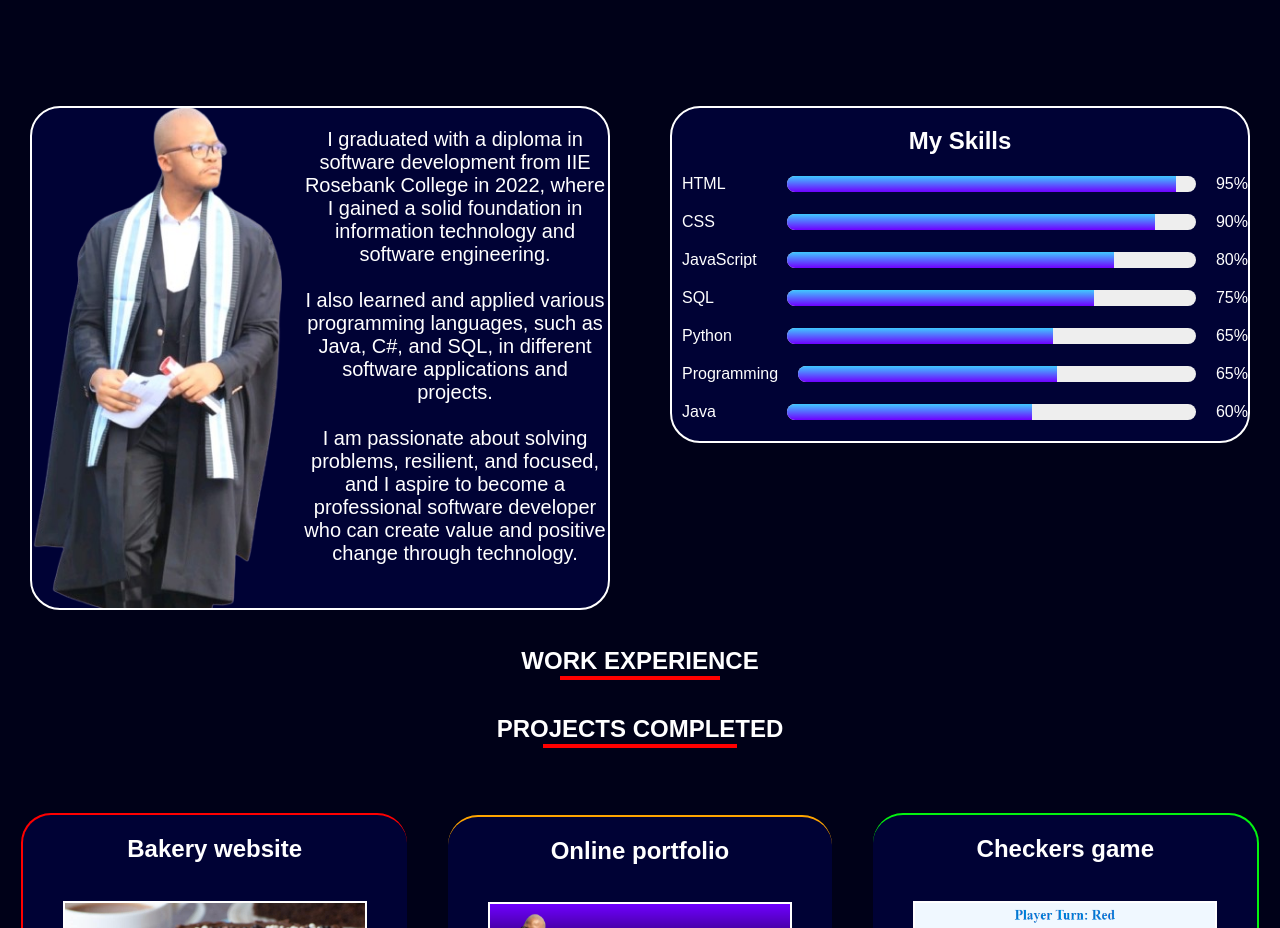
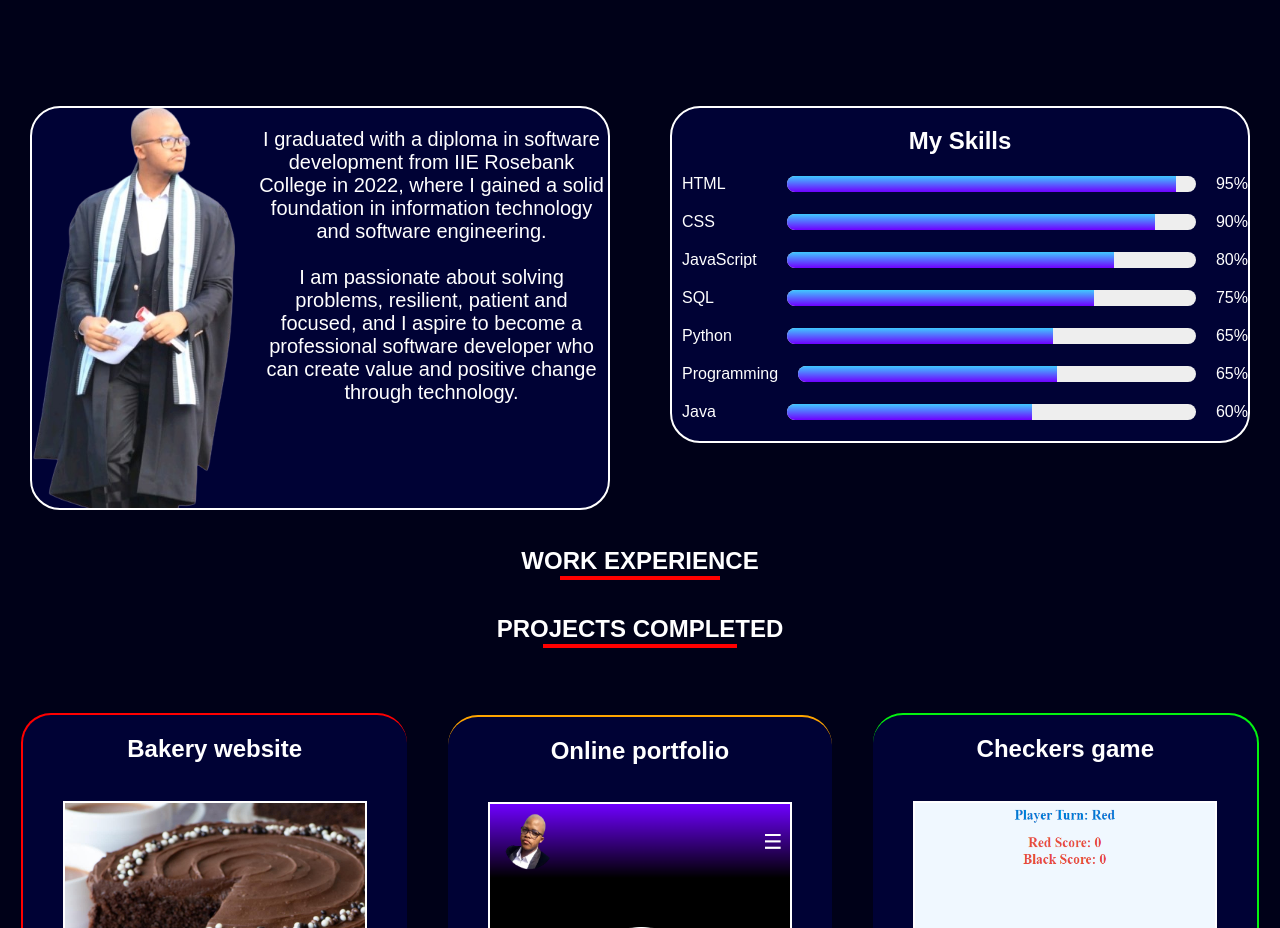
Before and after one commit to Lusa-mata/react-portfolio, a React (Create React App) app: page / in a window 1280 px wide. Shown: the part 860-1788 px from the top of the page. Built offline with nearby package versions, Linux system fonts and the light colour scheme.

Commit message:
done with About Me

```diff
--- a/src/App.css
+++ b/src/App.css
@@ -450,7 +450,7 @@ body {
 /* card for image in overview */
 .card-Overview img {
   width: 250px;
-  height: 500px;
+  height: 400px;
 }
 
 
--- a/src/App.js
+++ b/src/App.js
@@ -72,16 +72,15 @@ function App() {
       <div className="cards-container">
         {/* Overview card and picture of me */}
         <div className="card-Overview">
-        {/*<h2 style={{ textAlign: "center" }}>Overview</h2>*/}
         <br />
         <br />
           <img src={require('./images/Graduation_picture-removebg-preview.png')} />
           <p>
             I graduated with a diploma in software development from IIE Rosebank College
             in 2022, where I gained a solid foundation in information technology and
-            software engineering. <br></br><br></br>I also learned and applied various programming languages,
-            such as Java, C#, and SQL, in different software applications and projects. <br></br><br></br>
-            I am passionate about solving problems, resilient, and focused, and I aspire
+            software engineering. <br></br><br></br>
+
+            I am passionate about solving problems, resilient, patient and focused, and I aspire
             to become a professional software developer who can create value and positive
             change through technology.
           </p>
```
